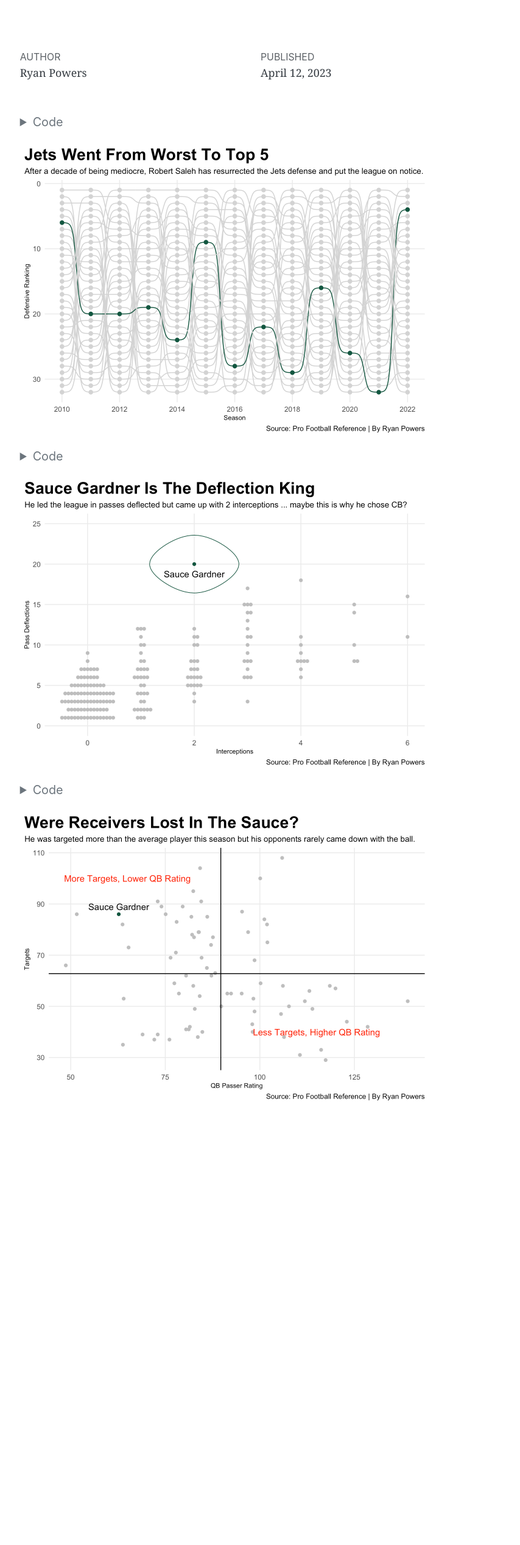
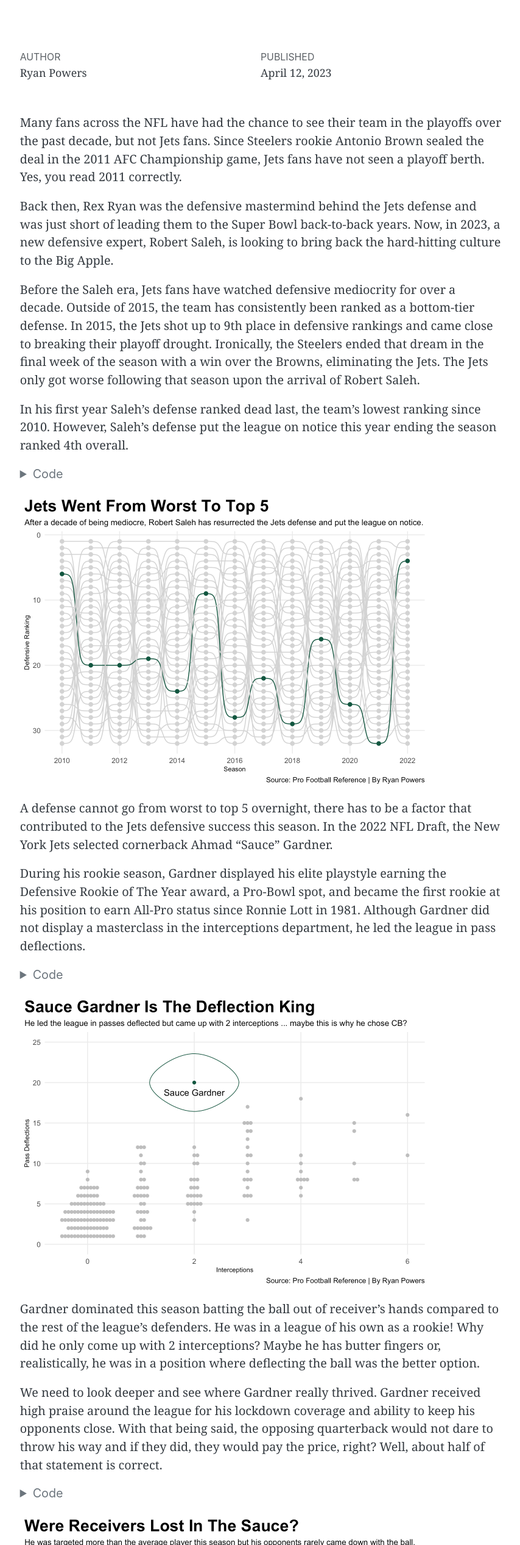
Before and after one commit to ryancpowers/ryancpowers.github.io, a plain HTML site: page posts/new-york-jets-nailed-sauce-gardner-pick/index.html in a window 1280 px wide. Shown: the part 267-2800 px from the top of the page at 61% size, without its empty margins (212-1066 px from the left). Before the commit the page ends 2175 px from the top, so only its background shows below. Drawn offline with Linux system fonts and the light colour scheme.

Commit message:
SPMC Project 1 Third Draft

```diff
--- a/posts/new-york-jets-nailed-sauce-gardner-pick/index.html
+++ b/posts/new-york-jets-nailed-sauce-gardner-pick/index.html
@@ -213,6 +213,10 @@ code span.wa { color: #60a0b0; font-weight: bold; font-style: italic; } /* Warni
 
 
 
+<p>Many fans across the NFL have had the chance to see their team in the playoffs over the past decade, but not Jets fans. Since Steelers rookie Antonio Brown sealed the deal in the 2011 AFC Championship game, Jets fans have not seen a playoff berth. Yes, you read 2011 correctly.</p>
+<p>Back then, Rex Ryan was the defensive mastermind behind the Jets defense and was just short of leading them to the Super Bowl back-to-back years. Now, in 2023, a new defensive expert, Robert Saleh, is looking to bring back the hard-hitting culture to the Big Apple.</p>
+<p>Before the Saleh era, Jets fans have watched defensive mediocrity for over a decade. Outside of 2015, the team has consistently been ranked as a bottom-tier defense. In 2015, the Jets shot up to 9th place in defensive rankings and came close to breaking their playoff drought. Ironically, the Steelers ended that dream in the final week of the season with a win over the Browns, eliminating the Jets. The Jets only got worse following that season upon the arrival of Robert Saleh.</p>
+<p>In his first year Saleh’s defense ranked dead last, the team’s lowest ranking since 2010. However, Saleh’s defense put the league on notice this year ending the season ranked 4th overall.</p>
 <div class="cell">
 <details>
 <summary>Code</summary>
@@ -279,6 +283,8 @@ code span.wa { color: #60a0b0; font-weight: bold; font-style: italic; } /* Warni
 <p><img src="index_files/figure-html/unnamed-chunk-1-1.png" class="img-fluid" width="672"></p>
 </div>
 </div>
+<p>A defense cannot go from worst to top 5 overnight, there has to be a factor that contributed to the Jets defensive success this season. In the 2022 NFL Draft, the New York Jets selected cornerback Ahmad “Sauce” Gardner.</p>
+<p>During his rookie season, Gardner displayed his elite playstyle earning the Defensive Rookie of The Year award, a Pro-Bowl spot, and became the first rookie at his position to earn All-Pro status since Ronnie Lott in 1981. Although Gardner did not display a masterclass in the interceptions department, he led the league in pass deflections.</p>
 <div class="cell">
 <details>
 <summary>Code</summary>
@@ -322,6 +328,8 @@ code span.wa { color: #60a0b0; font-weight: bold; font-style: italic; } /* Warni
 <p><img src="index_files/figure-html/unnamed-chunk-2-1.png" class="img-fluid" width="672"></p>
 </div>
 </div>
+<p>Gardner dominated this season batting the ball out of receiver’s hands compared to the rest of the league’s defenders. He was in a league of his own as a rookie! Why did he only come up with 2 interceptions? Maybe he has butter fingers or, realistically, he was in a position where deflecting the ball was the better option.</p>
+<p>We need to look deeper and see where Gardner really thrived. Gardner received high praise around the league for his lockdown coverage and ability to keep his opponents close. With that being said, the opposing quarterback would not dare to throw his way and if they did, they would pay the price, right? Well, about half of that statement is correct.</p>
 <div class="cell">
 <details>
 <summary>Code</summary>
@@ -366,6 +374,8 @@ code span.wa { color: #60a0b0; font-weight: bold; font-style: italic; } /* Warni
 <p><img src="index_files/figure-html/unnamed-chunk-3-1.png" class="img-fluid" width="672"></p>
 </div>
 </div>
+<p>Compared to the rest of the NFL’s secondary, Sauce Gardner was targeted substancially high but what sets him apart is what happened after the ball left the quarterback’s hands. He was all over his opponents and placed in an elite category of being targeted high with a low QB rating allowed.</p>
+<p>Now entering his second season in the NFL, Gardner has solidified himself as one of the franchise cornerstones of an increasingly successful defense. As the New York Jets look to make a playoff push this season, Gardner looks to continue his lockdown playstyle and bring the “same old Jets” back to the golden days.</p>
 
 
 
```
Also changed, not shown: index.html (+2 -2 lines), search.json (+1 -1 lines).
